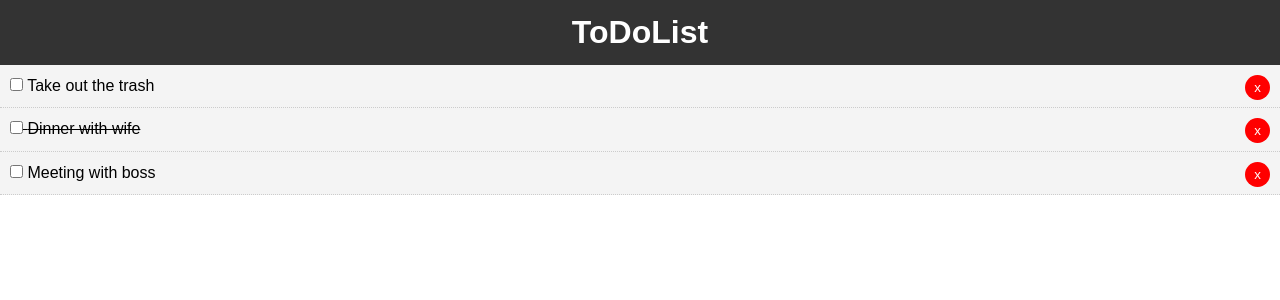
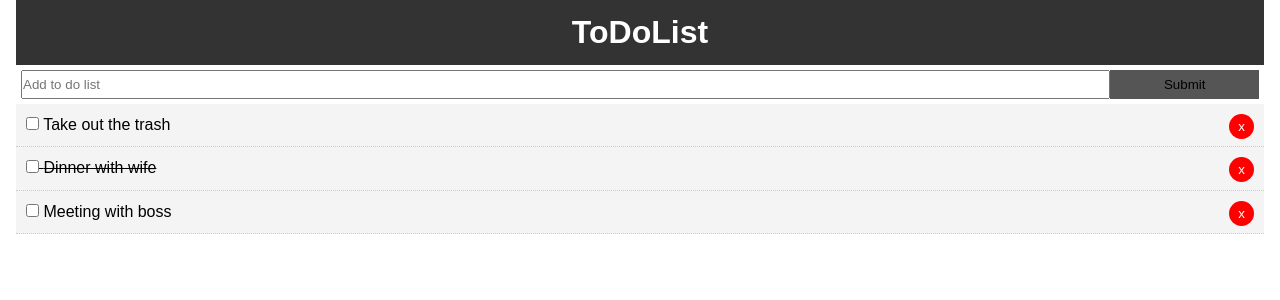
Before and after one commit to Tduncan14/reacttodolist, a React (Create React App) app: page / in a window 1280 px wide. Shown: the top 300 px of the page. Built offline with nearby package versions, Linux system fonts and the light colour scheme.

Commit message:
keep moving forward always

```diff
--- a/src/App.css
+++ b/src/App.css
@@ -13,3 +13,19 @@
   color:#333;
   text-decoration:none;
 }
+
+.container{
+  padding: 0 1rem;
+}
+
+.btn {
+  display:inline-block;
+  border:none;
+  background:#555;
+  padding:7px 20px;
+  cursor:pointer;
+}
+
+.btn:hover{
+  background: #777;
+}
--- a/src/App.js
+++ b/src/App.js
@@ -2,6 +2,7 @@
 import Todos from './components/Todo';
 import './App.css';
 import Header from'./components/layout/header';
+import AddTodo from './components/AddTodo'
 
 class App extends Component {
   state = {
@@ -41,13 +42,29 @@
    this.setState({todos:[...this.state.todos.filter(todo => todo.id !==id)]})
   }
 
+  // Add todo
+  addTodo=(title)=>{
+
+    const newTodo ={
+      id:4,
+      title:title,
+      completed:false
+    }
+    this.setState({
+
+      todos:[...this.state.todos, newTodo]});
+  }
+
   render() {
 
     return (
       <div className="App">
-      <Header />
-       <Todos todos={this.state.todos} markComplete={this.markComplete}
-       delTodo ={this.delTodo}/>
+        <div className ="container">
+        <Header />
+        <AddTodo  addTodo={this.addTodo}/>
+         <Todos todos={this.state.todos} markComplete={this.markComplete}
+         delTodo ={this.delTodo}/>
+        </div>
       </div>
     );
   }
--- a/src/components/AddTodo.js
+++ b/src/components/AddTodo.js
@@ -1,14 +1,30 @@
 import React,{Component} from 'react';
 
 export class AddTodo extends Component {
+     state = {
+         title:''
+     }
+
+     onChange =(e)=> this.setState({
+         title: e.target.value
+     });
+
+     onSubmit = (e) =>{
+         e.preventDefault();
+         this.props.addTodo(this.state.title);
+         this.setState({title:''});
+     }
+
     render() {
    return(
-    <form style={{display:'flex'}}>
+    <form onSubmit={this.onSubmit} style={{display:'flex' ,padding:'5px'}}>
         <input
         type="text"
          name="title"
          style={{flex:'10'}}
-         placeholder="Add to do list" />
+         placeholder="Add to do list"
+         value={this.state.title}
+         onChange={this.onChange} />
 
          <input
          type="submit"
```
